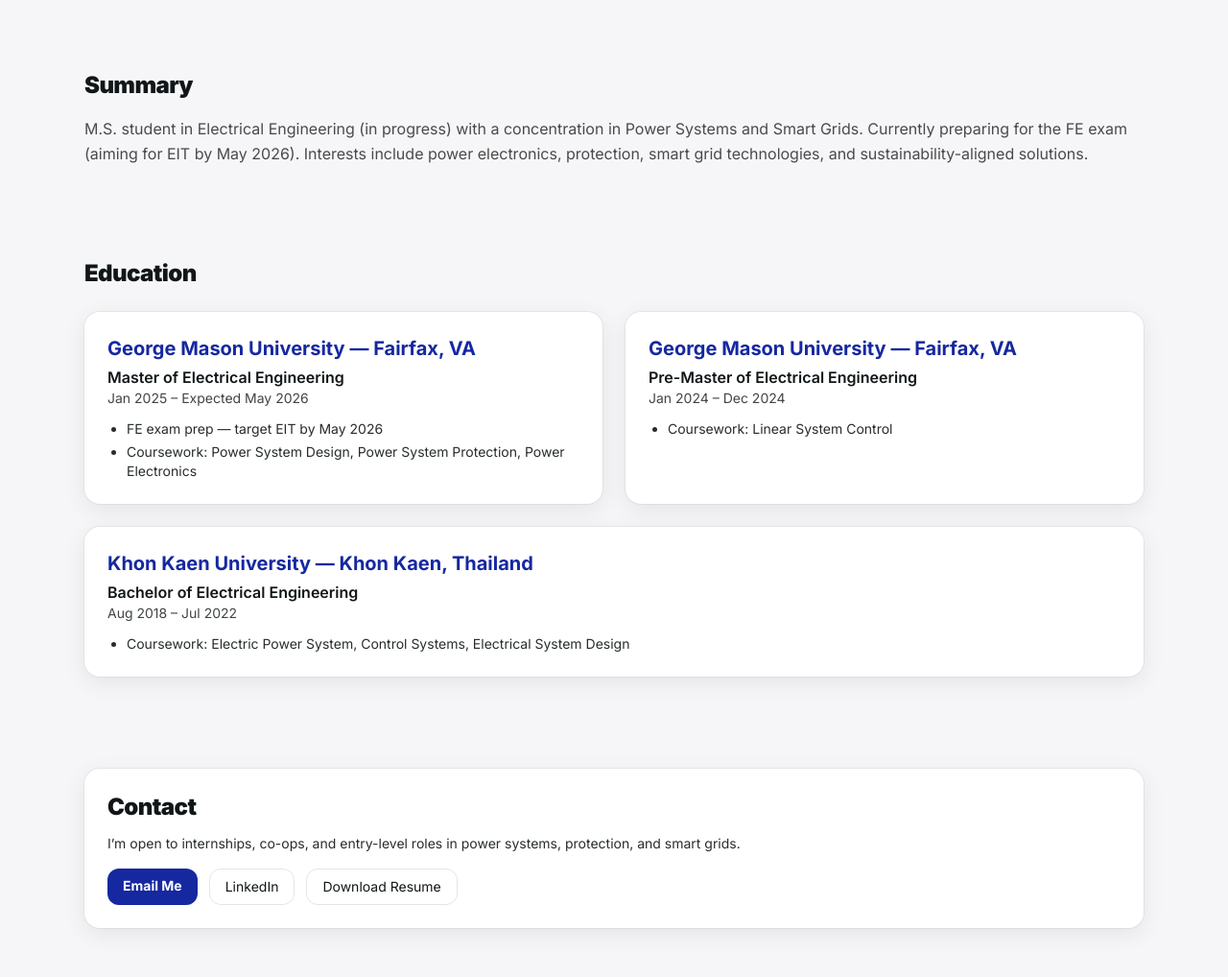
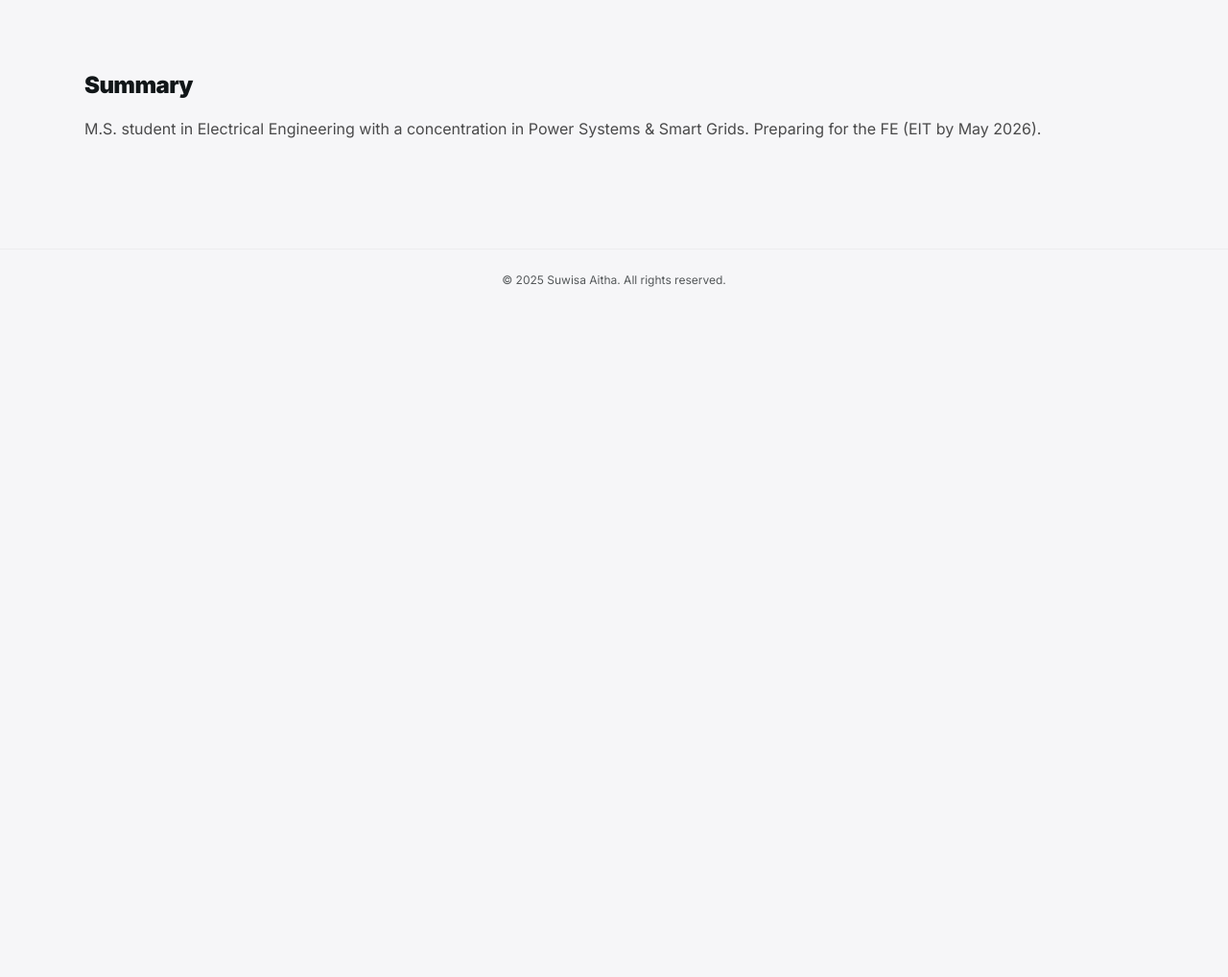
Before and after one commit to SuwisaA/index.html, a plain HTML site: page index.html in a window 1280 px wide. Shown: the part 440-1458 px from the top of the page at 96% size. After the commit the page ends 892 px from the top, so only its background shows below. Drawn offline with nearby package versions, Linux system fonts and the light colour scheme.

Commit message:
Update index.html

```diff
--- a/index.html
+++ b/index.html
@@ -5,7 +5,7 @@
   <meta name="viewport" content="width=device-width, initial-scale=1" />
   <title>Suwisa Aitha — Portfolio</title>
 
-  <!-- Tailwind via CDN -->
+  <!-- Tailwind via CDN (ok on GitHub Pages) -->
   <script src="https://cdn.tailwindcss.com?plugins=forms,container-queries"></script>
   <link href="https://fonts.googleapis.com/css2?family=Inter:wght@400;600;700;900&display=swap" rel="stylesheet" />
 
@@ -27,7 +27,7 @@
     };
   </script>
   <style>
-    body{font-family:'Inter',system-ui,-apple-system,'Segoe UI',Roboto,Arial,sans-serif}
+    body { font-family: 'Inter', system-ui, -apple-system, 'Segoe UI', Roboto, Arial, sans-serif; }
   </style>
 </head>
 
@@ -49,7 +49,7 @@
           <a href="Suwisa_Aitha_Resume.pdf" class="hidden sm:inline-flex rounded-xl bg-primary px-4 py-2 text-white text-sm font-bold hover:bg-primary/90" download>
             Download Resume
           </a>
-          <button id="themeToggle" aria-label="Toggle dark mode" class="rounded-xl border border-black/10 dark:border-white/10 px-3 py-2 text-sm">
+          <button id="themeToggle" class="rounded-xl border border-black/10 dark:border-white/10 px-3 py-2 text-sm">
             Toggle Theme
           </button>
         </div>
@@ -57,35 +57,24 @@
     </div>
   </header>
 
-  <!-- HERO (this was missing/placed wrong before) -->
-  <section id="home" class="mx-auto max-w-6xl px-4 sm:px-6">
-    <div class="grid items-center gap-8 py-12 md:grid-cols-[280px,1fr] md:py-16">
-      <!-- Photo -->
+  <!-- ✅ Minimal Hero (guaranteed to display) -->
+  <main class="mx-auto max-w-6xl px-4 sm:px-6">
+    <div id="home" class="grid items-center gap-8 py-12 md:grid-cols-[280px,1fr] md:py-16">
       <div class="flex items-start justify-center md:justify-start">
-        <!-- Change to images/me.jpg if that's your file -->
         <img src="images/SW.jpg" alt="Portrait of Suwisa Aitha"
              class="h-[280px] w-[280px] rounded-2xl object-cover shadow-soft ring-1 ring-black/5 dark:ring-white/10">
       </div>
-
-      <!-- Text -->
       <div class="flex flex-col justify-center">
-        <!-- BIGGEST: your name -->
         <h1 class="text-5xl sm:text-6xl font-black leading-tight tracking-tight">
           Suwisa Aitha
         </h1>
-
-        <!-- Degree line: same size as description -->
         <p class="mt-2 text-base leading-relaxed text-black/70 dark:text-white/80">
           Electrical Engineering (M.S.) — Power Systems &amp; Smart Grids
         </p>
-
-        <!-- Description -->
         <p class="mt-4 text-base leading-relaxed text-black/70 dark:text-white/80">
           Passionate about integrating technical innovation with sustainability to deliver solutions that support the environment.
           Strong foundation in power system analysis &amp; design, protection, and research. Experienced with IoT-based embedded systems and cross-disciplinary collaboration. Open to relocate.
         </p>
-
-        <!-- Contact pills -->
         <div class="mt-6 flex flex-wrap gap-3 text-sm">
           <a href="mailto:suwisa.aitha@gmail.com" class="rounded-xl border border-black/10 px-4 py-2 hover:bg-black/5 dark:border-white/15 dark:hover:bg-white/10">suwisa.aitha@gmail.com</a>
           <a href="tel:+17032869602" class="rounded-xl border border-black/10 px-4 py-2 hover:bg-black/5 dark:border-white/15 dark:hover:bg-white/10">(703) 286-9602</a>
@@ -94,63 +83,15 @@
         </div>
       </div>
     </div>
-  </section>
 
-  <!-- ABOUT -->
-  <section id="about" class="mx-auto max-w-6xl px-4 sm:px-6 py-8 md:py-12">
-    <h2 class="text-2xl font-black tracking-tight">Summary</h2>
-    <p class="mt-4 leading-relaxed text-black/70 dark:text-white/80">
-      M.S. student in Electrical Engineering (in progress) with a concentration in Power Systems and Smart Grids. Currently preparing for the FE exam (aiming for EIT by May 2026).
-      Interests include power electronics, protection, smart grid technologies, and sustainability-aligned solutions.
-    </p>
-  </section>
-
-  <!-- EDUCATION -->
-  <section id="education" class="mx-auto max-w-6xl px-4 sm:px-6 py-8 md:py-12">
-    <h2 class="text-2xl font-black tracking-tight">Education</h2>
-    <div class="mt-6 grid gap-6 md:grid-cols-2">
-      <article class="rounded-2xl bg-white shadow-soft ring-1 ring-black/5 p-6 dark:bg-white/5 dark:ring-white/10">
-        <h3 class="text-primary text-xl font-bold">George Mason University — Fairfax, VA</h3>
-        <p class="mt-1 font-semibold">Master of Electrical Engineering</p>
-        <p class="text-sm opacity-80">Jan 2025 – Expected May 2026</p>
-        <ul class="mt-3 list-disc pl-5 space-y-1 text-sm opacity-90">
-          <li>FE exam prep — target EIT by May 2026</li>
-          <li>Coursework: Power System Design, Power System Protection, Power Electronics</li>
-        </ul>
-      </article>
-
-      <article class="rounded-2xl bg-white shadow-soft ring-1 ring-black/5 p-6 dark:bg-white/5 dark:ring-white/10">
-        <h3 class="text-primary text-xl font-bold">George Mason University — Fairfax, VA</h3>
-        <p class="mt-1 font-semibold">Pre-Master of Electrical Engineering</p>
-        <p class="text-sm opacity-80">Jan 2024 – Dec 2024</p>
-        <ul class="mt-3 list-disc pl-5 space-y-1 text-sm opacity-90">
-          <li>Coursework: Linear System Control</li>
-        </ul>
-      </article>
-
-      <article class="rounded-2xl bg-white shadow-soft ring-1 ring-black/5 p-6 dark:bg-white/5 dark:ring-white/10 md:col-span-2">
-        <h3 class="text-primary text-xl font-bold">Khon Kaen University — Khon Kaen, Thailand</h3>
-        <p class="mt-1 font-semibold">Bachelor of Electrical Engineering</p>
-        <p class="text-sm opacity-80">Aug 2018 – Jul 2022</p>
-        <ul class="mt-3 list-disc pl-5 space-y-1 text-sm opacity-90">
-          <li>Coursework: Electric Power System, Control Systems, Electrical System Design</li>
-        </ul>
-      </article>
-    </div>
-  </section>
-
-  <!-- CONTACT -->
-  <section id="contact" class="mx-auto max-w-6xl px-4 sm:px-6 py-8 md:py-12">
-    <div class="rounded-2xl bg-white shadow-soft ring-1 ring-black/5 p-6 dark:bg-white/5 dark:ring-white/10">
-      <h2 class="text-2xl font-black tracking-tight">Contact</h2>
-      <p class="mt-3 text-sm opacity-90">I’m open to internships, co-ops, and entry-level roles in power systems, protection, and smart grids.</p>
-      <div class="mt-4 flex flex-wrap gap-3 text-sm">
-        <a href="mailto:suwisa.aitha@gmail.com" class="rounded-xl bg-primary px-4 py-2 font-bold text-white hover:bg-primary/90">Email Me</a>
-        <a href="https://www.linkedin.com/in/suwisa-aitha/" target="_blank" rel="noopener" class="rounded-xl border border-black/10 px-4 py-2 hover:bg-black/5 dark:border-white/15 dark:hover:bg-white/10">LinkedIn</a>
-        <a href="Suwisa_Aitha_Resume.pdf" class="rounded-xl border border-black/10 px-4 py-2 hover:bg-black/5 dark:border-white/15 dark:hover:bg-white/10" download>Download Resume</a>
-      </div>
-    </div>
-  </section>
+    <!-- Simple About to prove content flows -->
+    <section id="about" class="py-8 md:py-12">
+      <h2 class="text-2xl font-black tracking-tight">Summary</h2>
+      <p class="mt-4 leading-relaxed text-black/70 dark:text-white/80">
+        M.S. student in Electrical Engineering with a concentration in Power Systems &amp; Smart Grids. Preparing for the FE (EIT by May 2026).
+      </p>
+    </section>
+  </main>
 
   <footer class="mt-16 border-t border-black/5 py-6 text-center text-xs opacity-70 dark:border-white/10">
     © <span id="y"></span> Suwisa Aitha. All rights reserved.
@@ -169,7 +110,6 @@
   </script>
 </body>
 </html>
-
   <!-- Hero Section -->
   <section id="home" class="mx-auto max-w-6xl px-4 sm:px-6">
     <div class="grid items-center gap-8 py-12 md:grid-cols-[280px,1fr] md:py-16">
```
